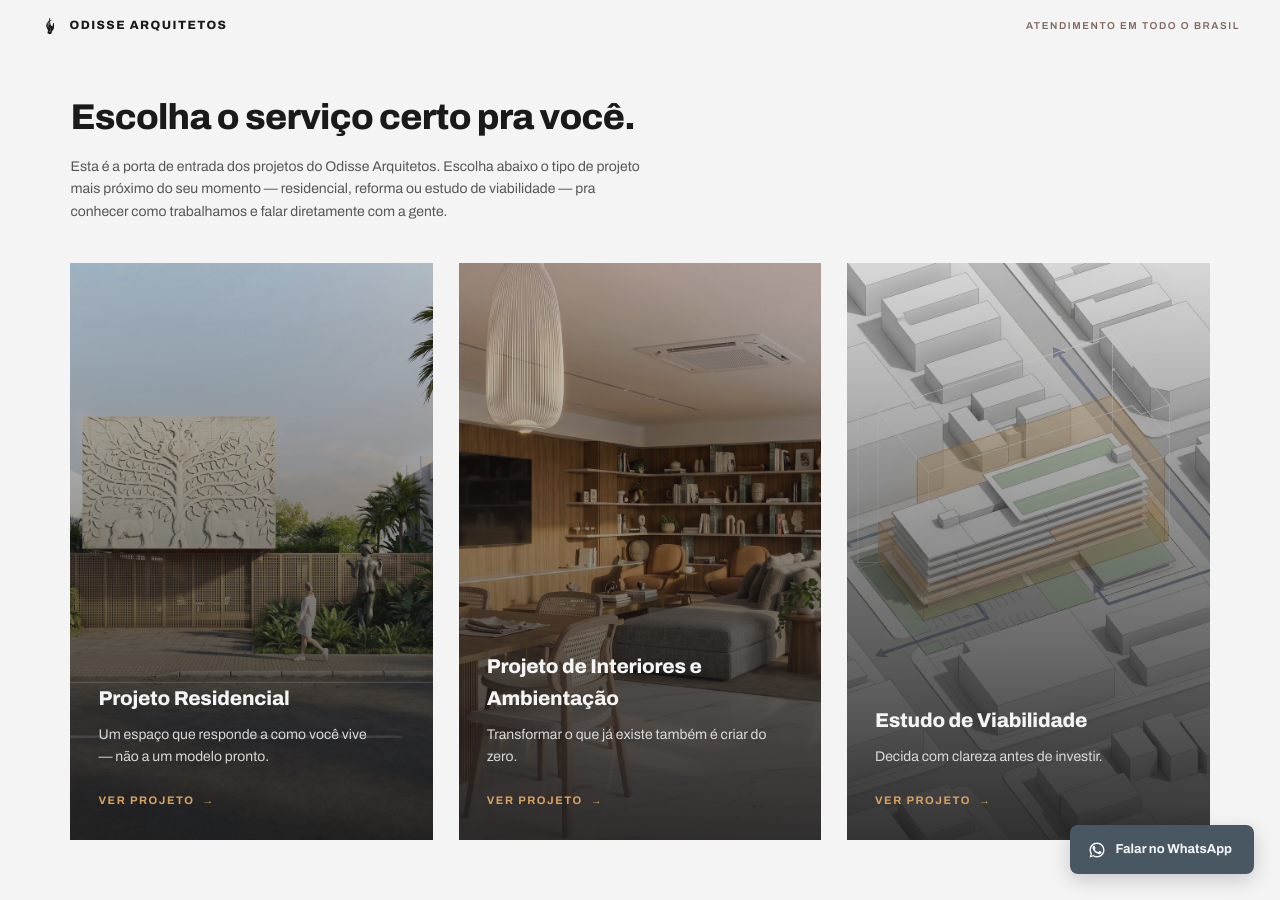
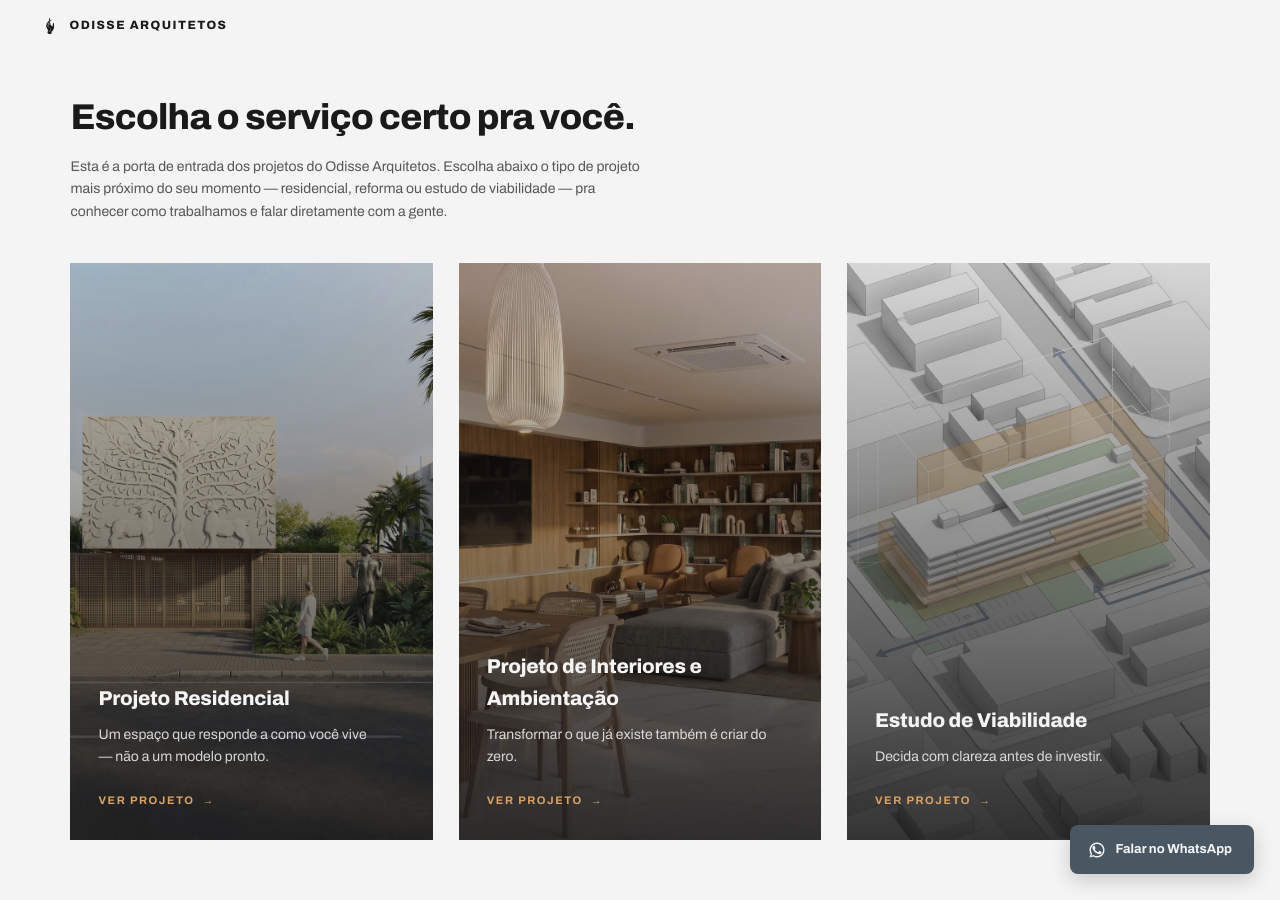
Before and after one commit to cidclementino/projetos-odisse, a Jekyll site: the page built from inicio/index.html, in a window 1280 px wide and 900 px high. Built offline with Jekyll 4.4.1, drawn with Linux system fonts in a browser that asks for light colours.

Commit message:
Update header.html

```diff
--- a/_includes/header.html
+++ b/_includes/header.html
@@ -3,5 +3,4 @@
     <img src="/images/logo-odisse-preto.svg" alt="Odisse" class="header-logo">
     <div class="mark">ODISSE ARQUITETOS</div>
   </div>
-  <div class="mark-sub">Atendimento em todo o Brasil</div>
 </div>
```
